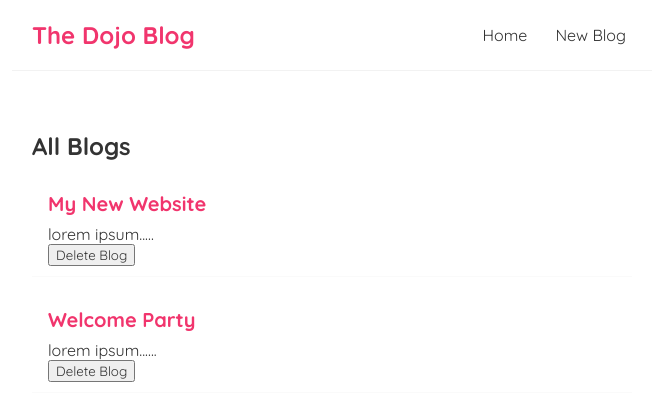
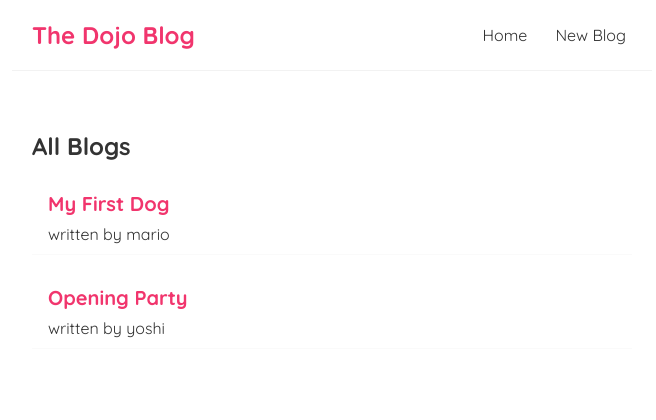
Before and after one commit to rsdevian/Four-Way-Blogs, a React (Create React App) app: page / in a window 1280 px wide. Shown: the top 420 px of the page, without its empty margins (308-964 px from the left). Built offline with nearby package versions, Linux system fonts and the light colour scheme; data requests are answered from the project's data file.

Commit message:
db.json added

```diff
--- /dev/null
+++ b/data/db.json
@@ -0,0 +1,17 @@
+{
+    "blogs":
+    [
+        {
+            "title": "My First Dog",
+            "body": "Why do we use it?\nIt is a long established fact",
+            "author": "mario",
+            "id": 1
+        },
+        {
+            "title": "Opening Party",
+            "body": "Why do we use it?\nIt is a long established fact",
+            "author": "yoshi",
+            "id": 2
+        }
+    ]
+}
--- a/src/Bloglist.js
+++ b/src/Bloglist.js
@@ -5,8 +5,7 @@ const Bloglist = ({ blogs, title, handleClick}) => {
             {blogs.map((blog) => (
                 <div className="blog-preview" key={ blog.id }>
                     <h2>{blog.title}</h2>
-                    <p>{blog.body}</p>
-                    <button onClick={() => handleClick(blog.id)}>Delete Blog</button>
+                    <p>written by {blog.author}</p>
                 </div>
             ))}
         </div>
--- a/src/Home.js
+++ b/src/Home.js
@@ -3,26 +3,19 @@ import Bloglist from "./Bloglist";
 
 const Home = () => {
     // eslint-disable-next-line no-unused-vars
-    const [blogs, setBlogs] = useState([
-        {
-            title: 'My New Website', body: 'lorem ipsum.....', id: 1
-        },
-        {
-            title: 'Welcome Party', body: 'lorem ipsum......', id: 2
-        }
-    ])
-
-    const handleClick = (id) => {
-        const newBlogs = blogs.filter(blogs => blogs.id !== id)
-        setBlogs(newBlogs);
-    }
+    const [blogs, setBlogs] = useState(null)
 
     useEffect(() => {
-    });
+        fetch("http://localhost:8000/blogs")
+        .then(res => {
+        return res.json();
+    })
+        .then((data) => {setBlogs(data)})
+    },[]);
 
     return (
         <div className="home">
-            <Bloglist blogs={blogs} title="All Blogs" handleClick = {handleClick}/>
+            {blogs && <Bloglist blogs={blogs} title="All Blogs"/>}
         </div>
     );
 }
```
